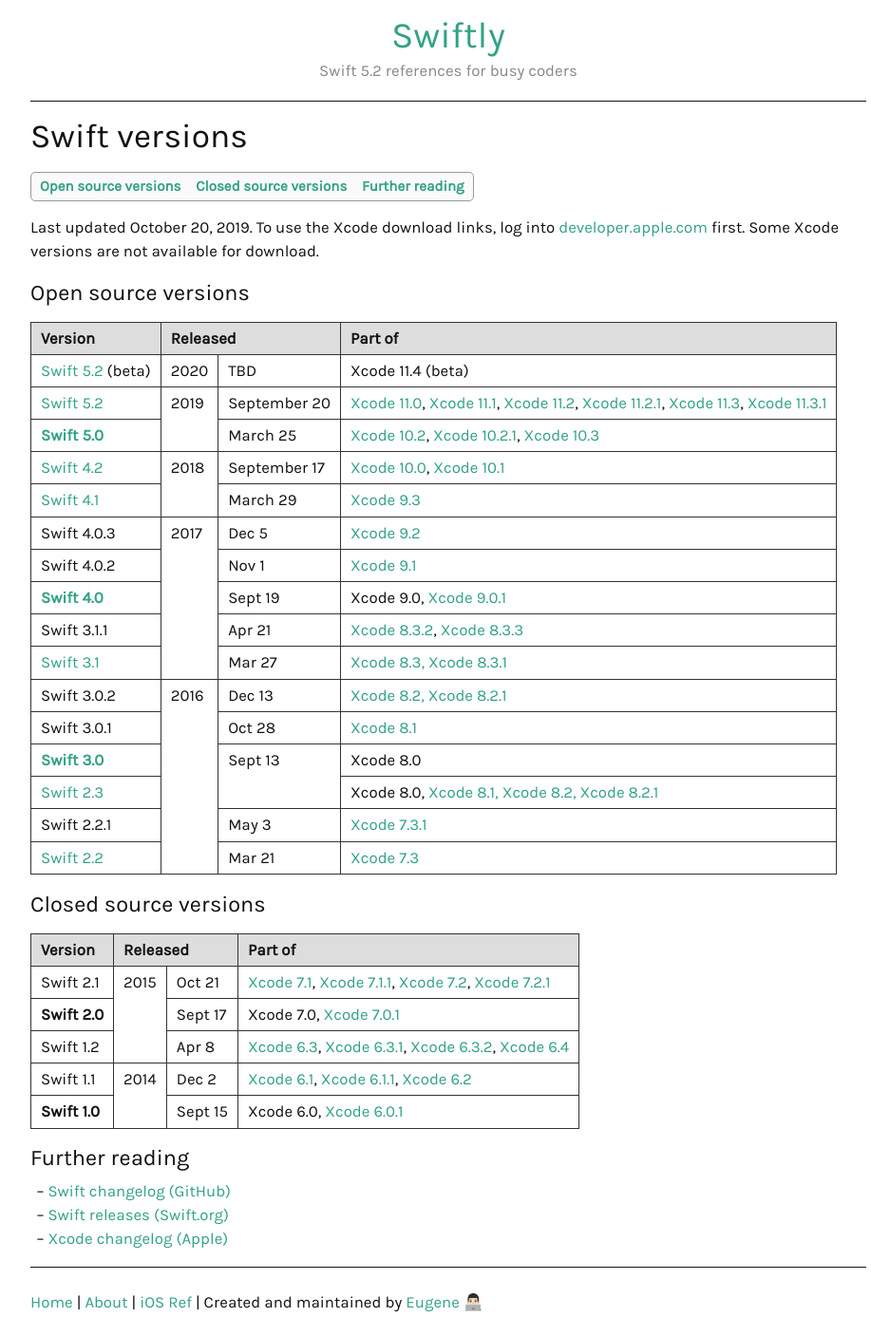
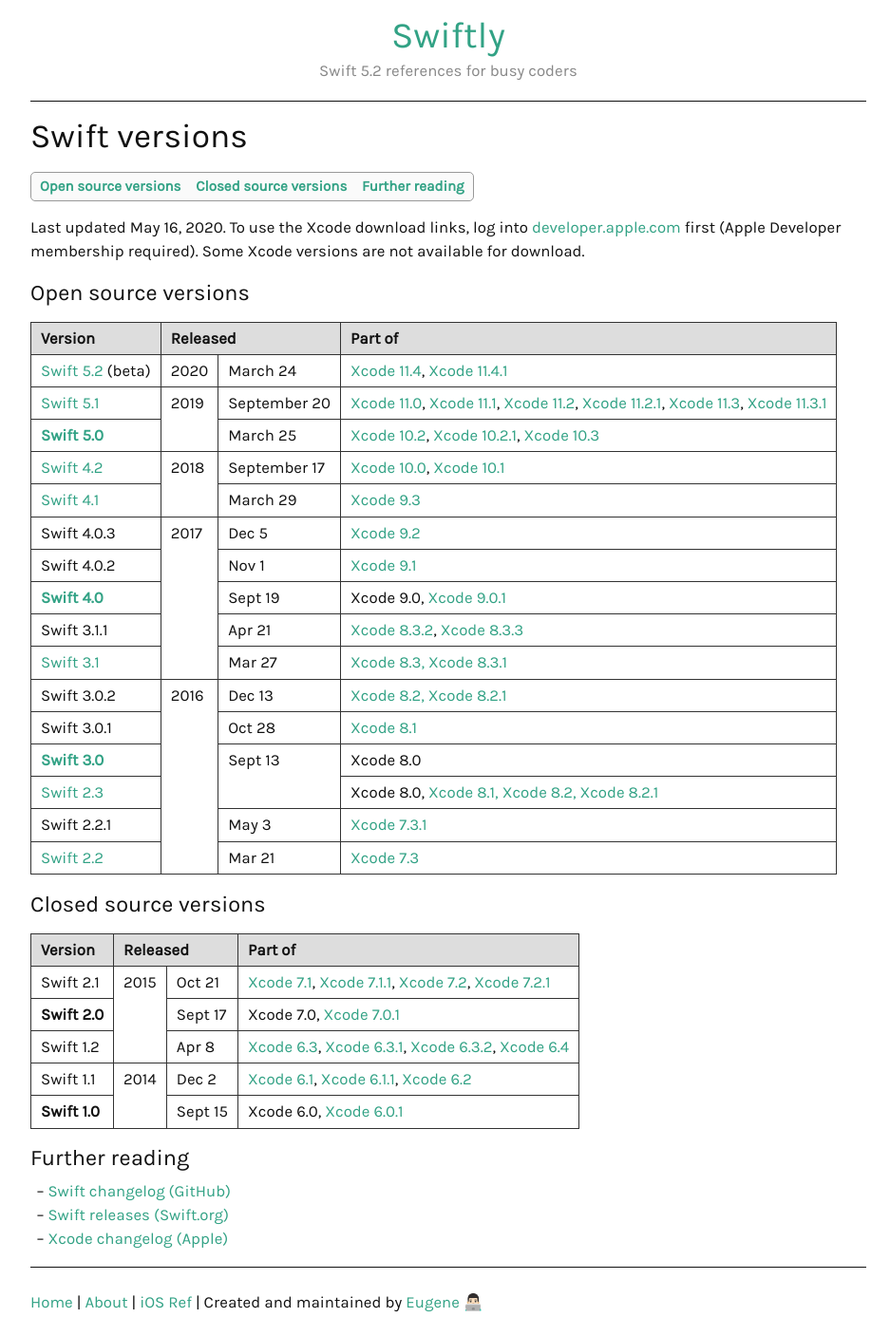
Before and after one commit to ebelinski/swiftly, a Jekyll site: the page built from _guides/swift-versions.md, in a window 1280 px wide. Shown: the whole page at 95% size, without its empty margins (168-1085 px from the left). Built offline with Jekyll 4.4.1, drawn with Linux system fonts in a browser that asks for light colours; comment, search, counter and statistics services are not loaded.

Commit message:
Updated Swift 5.2 info, fixed typo.

```diff
--- a/_guides/swift-versions.md
+++ b/_guides/swift-versions.md
@@ -12,7 +12,7 @@ redirect_from:
 {:toc}
 </div>
 
-Last updated October 20, 2019. To use the Xcode download links, log into [developer.apple.com](https://developer.apple.com/) first. Some Xcode versions are not available for download.
+Last updated May 16, 2020. To use the Xcode download links, log into [developer.apple.com](https://developer.apple.com/) first (Apple Developer membership required). Some Xcode versions are not available for download.
 
 ### Open source versions
 
@@ -24,17 +24,17 @@ Last updated October 20, 2019. To use the Xcode download links, log into [develo
   </tr>
   <tr>
     <td>
-      <a href="https://swift.org/blog/5-2-release-process/">Swift 5.2</a> (beta)
+      <a href="https://swift.org/blog/swift-5-2-released/">Swift 5.2</a> (beta)
     </td>
     <td>2020</td>
-    <td>TBD</td>
+    <td>March 24</td>
     <td>
-      Xcode 11.4 (beta)
+      <a href="https://developer.apple.com/services-account/download?path=/Developer_Tools/Xcode_11.4/Xcode_11.4.xip">Xcode 11.4</a>, <a href="https://developer.apple.com/services-account/download?path=/Developer_Tools/Xcode_11.4.1/Xcode_11.4.1.xip">Xcode 11.4.1</a>
     </td>
   </tr>
   <tr>
     <td>
-      <a href="https://swift.org/blog/swift-5-1-released/">Swift 5.2</a>
+      <a href="https://swift.org/blog/swift-5-1-released/">Swift 5.1</a>
     </td>
     <td rowspan="2">2019</td>
     <td>September 20</td>
```
